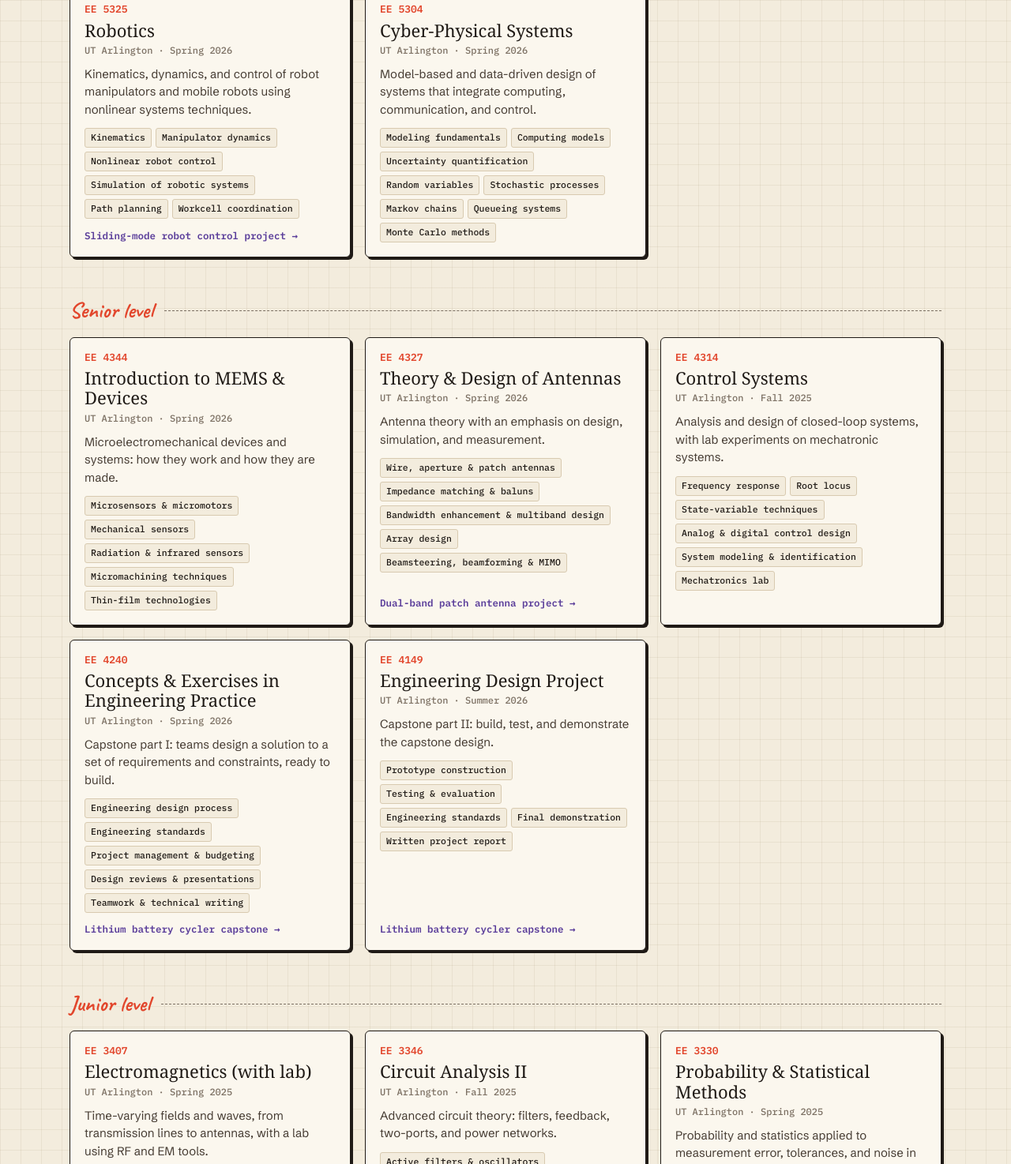
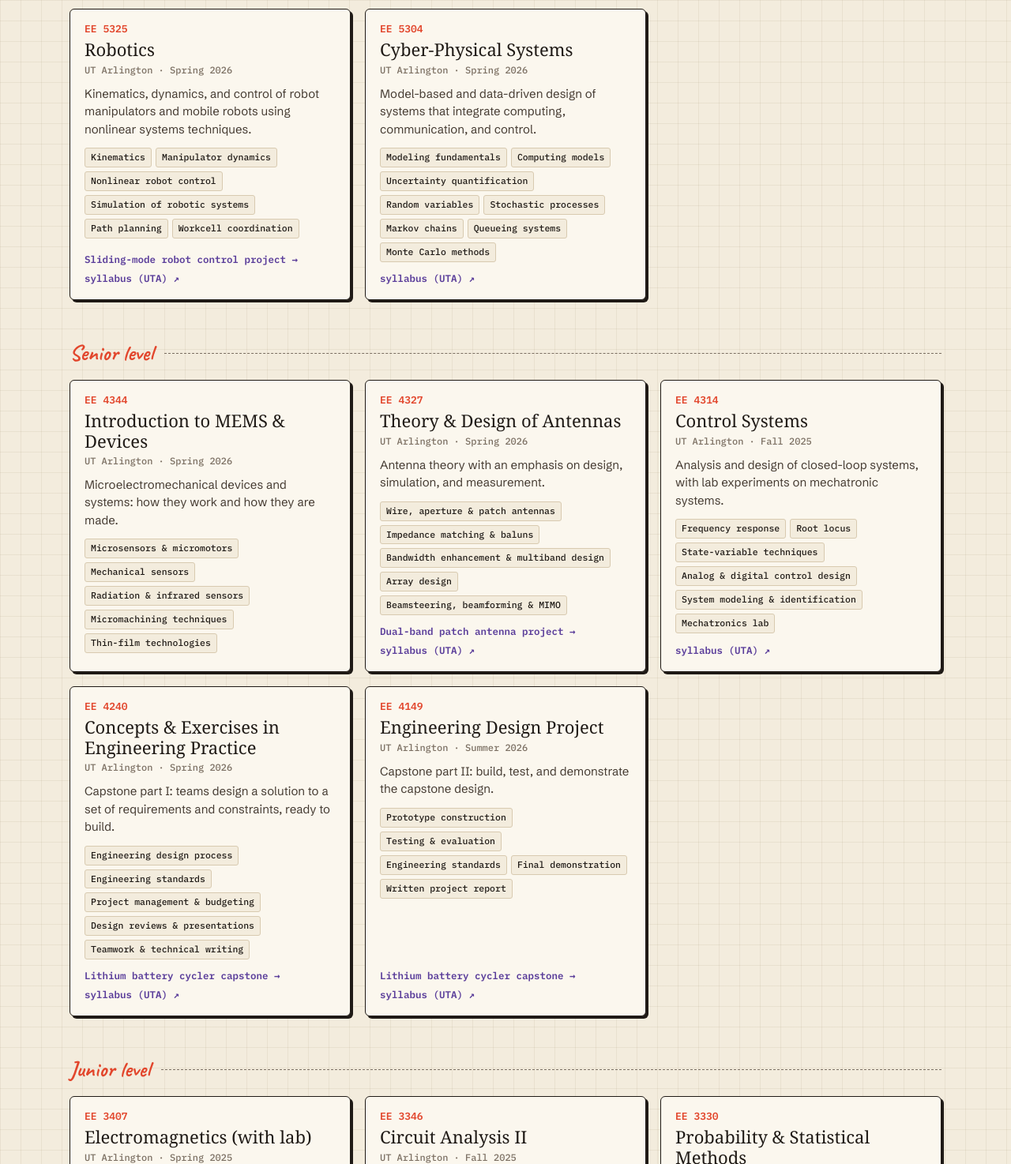
Before and after one commit to kklugewicz/kklugewicz.github.io, a plain HTML site: page coursework.html in a window 1280 px wide. Shown: the part 1326-2800 px from the top of the page at 79% size. Drawn offline with Linux system fonts and the light colour scheme; a web font is replaced by a local one.

Commit message:
Coursework: link UT Arlington's public syllabi for UTA courses
Links point to UTA's own public copies (Texas HB 2504 syllabus system)
for the sections Kyle took; no syllabi are re-hosted on the site.

Co-Authored-By: Claude Opus 5.5 <noreply@anthropic.com>
Claude-Session: https://claude.ai/code/session_01K3Xeakk8BHDZGYYCgMsEbu

```diff
--- a/coursework.html
+++ b/coursework.html
@@ -27,6 +27,7 @@
         <li><strong>M.S. EE</strong>Columbia, in progress</li>
         <li><strong>Courses</strong>49</li>
       </ul>
+      <p class="course-note">Syllabus links open UT Arlington's own public copy of the syllabus for the section I took.</p>
       <div class="course-filter" role="group" aria-label="Filter by school">
         <button type="button" class="on" data-filter="all">all</button>
         <button type="button" data-filter="columbia">columbia</button>
@@ -77,7 +78,7 @@
 <p class="course-meta">UT Arlington · Spring 2026</p>
 <p class="course-desc">Kinematics, dynamics, and control of robot manipulators and mobile robots using nonlinear systems techniques.</p>
 <ul class="course-topics"><li>Kinematics</li><li>Manipulator dynamics</li><li>Nonlinear robot control</li><li>Simulation of robotic systems</li><li>Path planning</li><li>Workcell coordination</li></ul>
-<p class="course-links"><a href="projects/robotics-control.html">Sliding-mode robot control project →</a></p>
+<p class="course-links"><a href="projects/robotics-control.html">Sliding-mode robot control project →</a> <a href="https://oit-ead-canvas-syllabus.s3.amazonaws.com/uta.instructure.com/2026-SPRING/256964-2262-EE-5325-001/2026-SPRING_2262-EE-5325-001.docx" target="_blank" rel="noopener" title="Official syllabus, hosted by UT Arlington">syllabus (UTA) ↗</a></p>
 </li>
 <li class="course" data-school="uta">
 <div class="course-head">
@@ -87,6 +88,7 @@
 <p class="course-meta">UT Arlington · Spring 2026</p>
 <p class="course-desc">Model-based and data-driven design of systems that integrate computing, communication, and control.</p>
 <ul class="course-topics"><li>Modeling fundamentals</li><li>Computing models</li><li>Uncertainty quantification</li><li>Random variables</li><li>Stochastic processes</li><li>Markov chains</li><li>Queueing systems</li><li>Monte Carlo methods</li></ul>
+<p class="course-links"><a href="https://oit-ead-canvas-syllabus.s3.amazonaws.com/uta.instructure.com/2026-SPRING/256917-2262-EE-5304-001/2026-SPRING_2262-EE-5304-001.pdf" target="_blank" rel="noopener" title="Official syllabus, hosted by UT Arlington">syllabus (UTA) ↗</a></p>
 </li>
 </ul></div>
 <div class="course-group"><h3>Senior level</h3><ul class="course-grid">
@@ -107,7 +109,7 @@
 <p class="course-meta">UT Arlington · Spring 2026</p>
 <p class="course-desc">Antenna theory with an emphasis on design, simulation, and measurement.</p>
 <ul class="course-topics"><li>Wire, aperture &amp; patch antennas</li><li>Impedance matching &amp; baluns</li><li>Bandwidth enhancement &amp; multiband design</li><li>Array design</li><li>Beamsteering, beamforming &amp; MIMO</li></ul>
-<p class="course-links"><a href="projects/dual-band-antenna.html">Dual-band patch antenna project →</a></p>
+<p class="course-links"><a href="projects/dual-band-antenna.html">Dual-band patch antenna project →</a> <a href="https://oit-ead-canvas-syllabus.s3.amazonaws.com/uta.instructure.com/2026-SPRING/256855-2262-EE-4327-001/2026-SPRING_2262-EE-4327-001.docx" target="_blank" rel="noopener" title="Official syllabus, hosted by UT Arlington">syllabus (UTA) ↗</a></p>
 </li>
 <li class="course" data-school="uta">
 <div class="course-head">
@@ -117,6 +119,7 @@
 <p class="course-meta">UT Arlington · Fall 2025</p>
 <p class="course-desc">Analysis and design of closed-loop systems, with lab experiments on mechatronic systems.</p>
 <ul class="course-topics"><li>Frequency response</li><li>Root locus</li><li>State-variable techniques</li><li>Analog &amp; digital control design</li><li>System modeling &amp; identification</li><li>Mechatronics lab</li></ul>
+<p class="course-links"><a href="https://oit-ead-canvas-syllabus.s3.amazonaws.com/uta.instructure.com/2025-FALL/250591-2258-EE-4314-001/2025-FALL_2258-EE-4314-001.docx" target="_blank" rel="noopener" title="Official syllabus, hosted by UT Arlington">syllabus (UTA) ↗</a></p>
 </li>
 <li class="course" data-school="uta">
 <div class="course-head">
@@ -126,7 +129,7 @@
 <p class="course-meta">UT Arlington · Spring 2026</p>
 <p class="course-desc">Capstone part I: teams design a solution to a set of requirements and constraints, ready to build.</p>
 <ul class="course-topics"><li>Engineering design process</li><li>Engineering standards</li><li>Project management &amp; budgeting</li><li>Design reviews &amp; presentations</li><li>Teamwork &amp; technical writing</li></ul>
-<p class="course-links"><a href="projects/battery-cycler.html">Lithium battery cycler capstone →</a></p>
+<p class="course-links"><a href="projects/battery-cycler.html">Lithium battery cycler capstone →</a> <a href="https://oit-ead-canvas-syllabus.s3.amazonaws.com/uta.instructure.com/2026-SPRING/265549-2262-EE-4240-001/2026-SPRING_2262-EE-4240-001.pdf" target="_blank" rel="noopener" title="Official syllabus, hosted by UT Arlington">syllabus (UTA) ↗</a></p>
 </li>
 <li class="course" data-school="uta">
 <div class="course-head">
@@ -136,7 +139,7 @@
 <p class="course-meta">UT Arlington · Summer 2026</p>
 <p class="course-desc">Capstone part II: build, test, and demonstrate the capstone design.</p>
 <ul class="course-topics"><li>Prototype construction</li><li>Testing &amp; evaluation</li><li>Engineering standards</li><li>Final demonstration</li><li>Written project report</li></ul>
-<p class="course-links"><a href="projects/battery-cycler.html">Lithium battery cycler capstone →</a></p>
+<p class="course-links"><a href="projects/battery-cycler.html">Lithium battery cycler capstone →</a> <a href="https://oit-ead-canvas-syllabus.s3.amazonaws.com/uta.instructure.com/2026-SUMMER/273293-2265-EE-4149-001/2026-SUMMER_2265-EE-4149-001.pdf" target="_blank" rel="noopener" title="Official syllabus, hosted by UT Arlington">syllabus (UTA) ↗</a></p>
 </li>
 </ul></div>
 <div class="course-group"><h3>Junior level</h3><ul class="course-grid">
@@ -175,6 +178,7 @@
 <p class="course-meta">UT Arlington · Fall 2025</p>
 <p class="course-desc">Time- and frequency-domain processing of analog and digital signals.</p>
 <ul class="course-topics"><li>Modulation</li><li>ADC &amp; DAC</li><li>DTFT, DFT, FFT &amp; z-transform</li><li>FIR &amp; IIR filter design</li><li>MA, AR &amp; ARMA models</li><li>Power spectral density &amp; SNR</li><li>Wiener &amp; matched filters</li></ul>
+<p class="course-links"><a href="https://oit-ead-canvas-syllabus.s3.amazonaws.com/uta.instructure.com/2025-FALL/253282-2258-EE-3318-001/2025-FALL_2258-EE-3318-001.pdf" target="_blank" rel="noopener" title="Official syllabus, hosted by UT Arlington">syllabus (UTA) ↗</a></p>
 </li>
 <li class="course" data-school="uta">
 <div class="course-head">
@@ -184,6 +188,7 @@
 <p class="course-meta">UT Arlington · Spring 2025</p>
 <p class="course-desc">Signals and linear systems in the time and frequency domains, with MATLAB examples.</p>
 <ul class="course-topics"><li>Convolution</li><li>Fourier series &amp; transforms</li><li>Laplace transforms</li><li>State-space &amp; transfer functions</li><li>Block diagrams &amp; Bode plots</li><li>Stability criteria</li></ul>
+<p class="course-links"><a href="https://oit-ead-canvas-syllabus.s3.amazonaws.com/uta.instructure.com/2025-SPRING/220560-2252-EE-3316-001/2025-SPRING_2252-EE-3316-001.pdf" target="_blank" rel="noopener" title="Official syllabus, hosted by UT Arlington">syllabus (UTA) ↗</a></p>
 </li>
 <li class="course" data-school="uta">
 <div class="course-head">
@@ -193,6 +198,7 @@
 <p class="course-meta">UT Arlington · Fall 2025</p>
 <p class="course-desc">Microcontroller programming and control, built on an STM32 platform.</p>
 <ul class="course-topics"><li>Embedded C</li><li>Microcontroller architecture</li><li>GPIO</li><li>USART</li><li>Timers</li><li>Sensor &amp; actuator interfacing</li><li>Embedded control systems</li></ul>
+<p class="course-links"><a href="https://oit-ead-canvas-syllabus.s3.amazonaws.com/uta.instructure.com/2025-FALL/251250-2258-EE-3314-001/2025-FALL_2258-EE-3314-001.pdf" target="_blank" rel="noopener" title="Official syllabus, hosted by UT Arlington">syllabus (UTA) ↗</a></p>
 </li>
 <li class="course" data-school="uta">
 <div class="course-head">
@@ -202,7 +208,7 @@
 <p class="course-meta">UT Arlington · Fall 2025</p>
 <p class="course-desc">A semester-long team design project in sensors and analog, digital, or mixed-signal circuits.</p>
 <ul class="course-topics"><li>Design process</li><li>Specifications &amp; constraints</li><li>Engineering ethics &amp; IP</li><li>Lab safety</li><li>Module integration</li><li>Technical writing &amp; presentations</li></ul>
-<p class="course-links"><a href="projects/eeg-headband.html">Portable EEG headband project →</a></p>
+<p class="course-links"><a href="projects/eeg-headband.html">Portable EEG headband project →</a> <a href="https://oit-ead-canvas-syllabus.s3.amazonaws.com/uta.instructure.com/2025-FALL/250897-2258-EE-3240-001/2025-FALL_2258-EE-3240-001.docx" target="_blank" rel="noopener" title="Official syllabus, hosted by UT Arlington">syllabus (UTA) ↗</a></p>
 </li>
 </ul></div>
 <div class="course-group"><h3>Foundations</h3><ul class="course-grid">
@@ -287,6 +293,7 @@
 <p class="course-meta">UT Arlington · Fall 2024</p>
 <p class="course-desc">A tour of electrical engineering&#x27;s main areas, plus the skills and ethics engineering needs.</p>
 <ul class="course-topics"><li>Analog &amp; digital electronics</li><li>Control &amp; robotics</li><li>Microwave &amp; optical engineering</li><li>Telecom &amp; signal processing</li><li>Energy systems</li><li>Professional ethics</li></ul>
+<p class="course-links"><a href="https://oit-ead-canvas-syllabus.s3.amazonaws.com/uta.instructure.com/2024-FALL/198943-2248-EE-1201-001/2024-FALL_2248-EE-1201-001.pdf" target="_blank" rel="noopener" title="Official syllabus, hosted by UT Arlington">syllabus (UTA) ↗</a></p>
 </li>
 <li class="course" data-school="uta">
 <div class="course-head">
@@ -296,6 +303,7 @@
 <p class="course-meta">UT Arlington · Fall 2024</p>
 <p class="course-desc">A hands-on lab course in lab equipment, safety, and basic circuit measurements.</p>
 <ul class="course-topics"><li>Lab safety &amp; equipment</li><li>Circuit elements &amp; topology</li><li>Voltage, current &amp; impedance measurement</li><li>Waveform &amp; spectrum analysis</li><li>LabVIEW</li></ul>
+<p class="course-links"><a href="https://oit-ead-canvas-syllabus.s3.amazonaws.com/uta.instructure.com/2024-FALL/207322-2248-EE-1106-101/2024-FALL_2248-EE-1106-101.pdf" target="_blank" rel="noopener" title="Official syllabus, hosted by UT Arlington">syllabus (UTA) ↗</a></p>
 </li>
 <li class="course" data-school="transfer">
 <div class="course-head">
--- a/style.css
+++ b/style.css
@@ -561,7 +561,8 @@ section { padding: 110px 0; position: relative; }
 .course-topics li { font: 500 11.5px/1.3 var(--mono); padding: 4px 7px; border-radius: 3px; background: var(--paper); border: 1px solid var(--rule); color: var(--ink); }
 .course-links { margin-top: auto; padding-top: 12px; display: flex; flex-wrap: wrap; gap: 6px 16px; font: 600 12.5px/1.4 var(--mono); }
 .course-links a:hover { text-decoration: underline; }
-.course-filter { display: flex; flex-wrap: wrap; gap: 8px; margin-top: 30px; }
+.course-note { font: 500 12.5px/1.5 var(--mono); color: var(--ink-3); margin-top: 22px; }
+.course-filter { display: flex; flex-wrap: wrap; gap: 8px; margin-top: 14px; }
 .course-filter button {
   font: 500 13px/1 var(--mono); padding: 9px 13px; border-radius: 4px; cursor: pointer;
   background: var(--paper-hi); color: var(--ink); border: 1.5px solid var(--ink);
```
